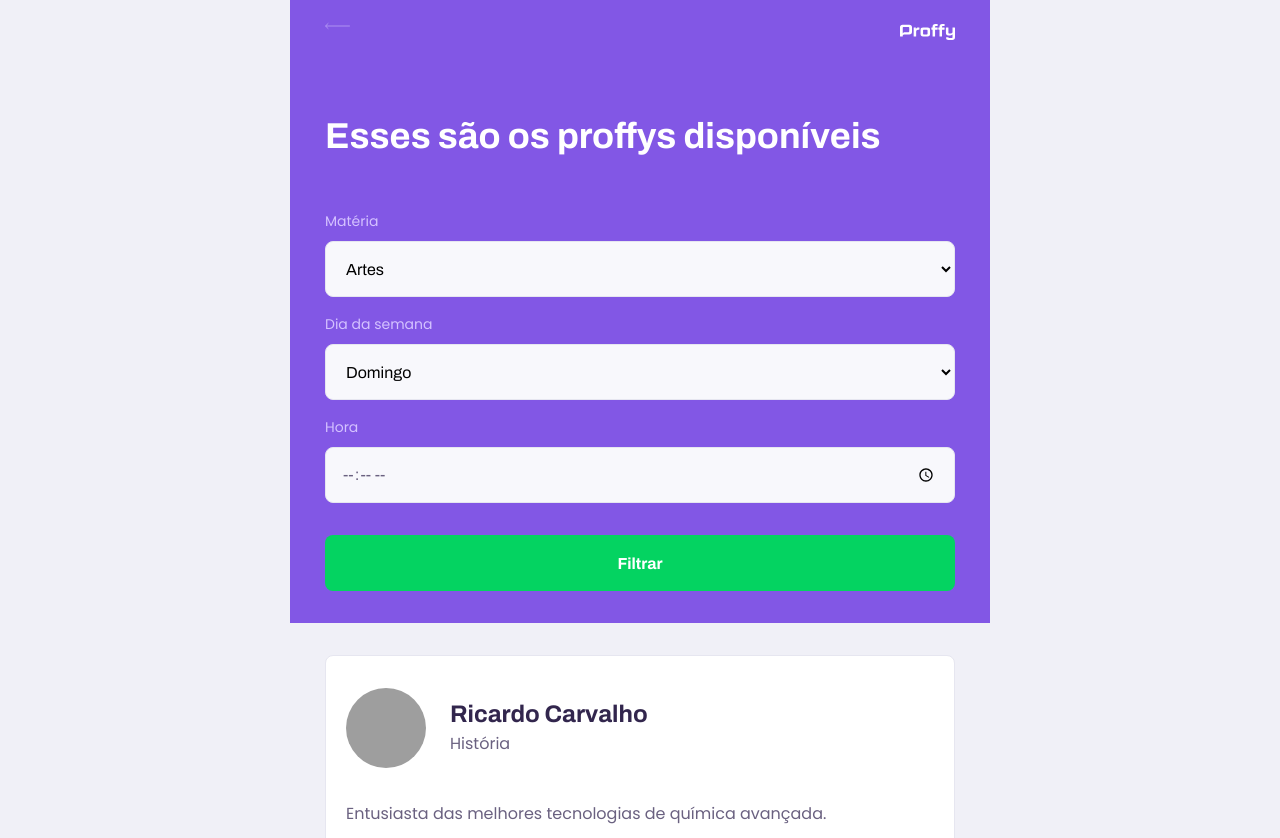
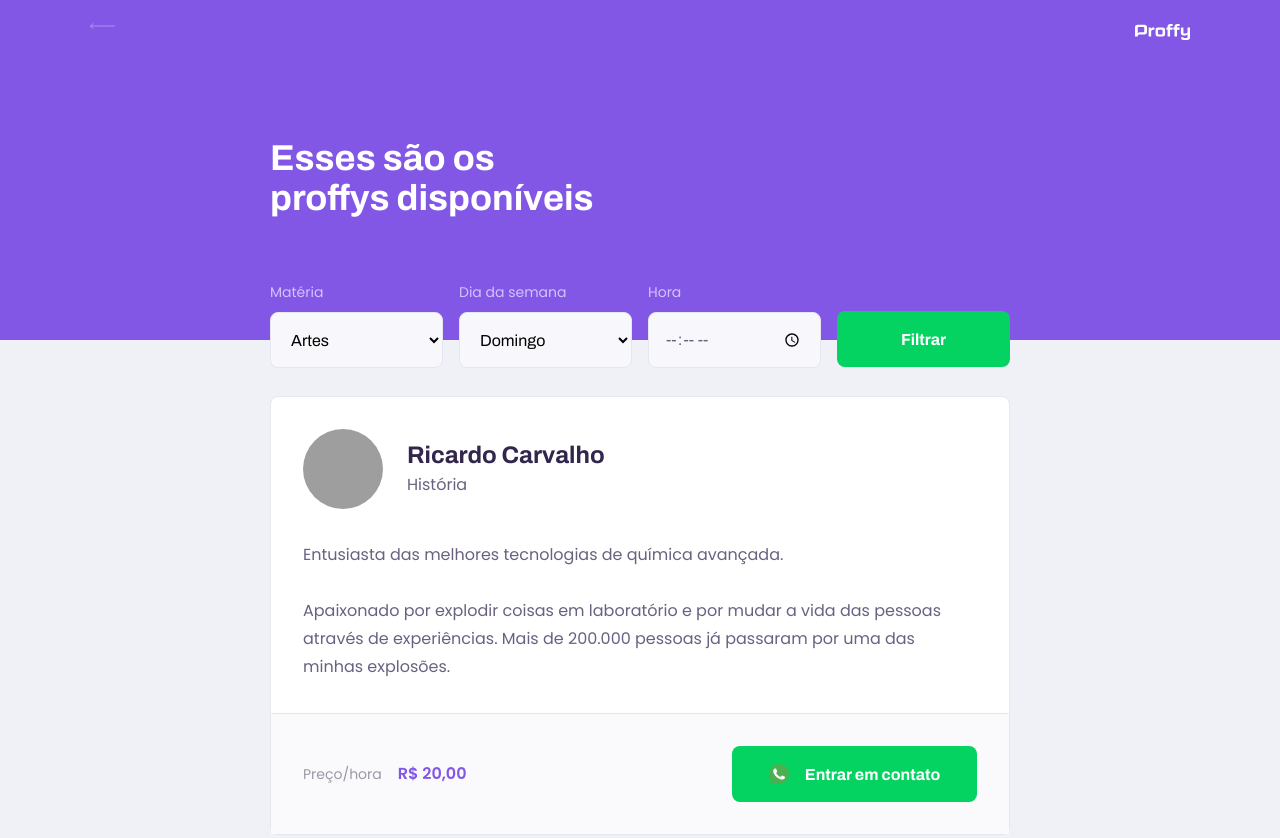
Before and after one commit to RicardoEstudante/next-level-week-2-discovery, a plain HTML site: page study.html in a window 1280 px wide. Shown: the top 838 px of the page. Drawn offline with Linux system fonts and the light colour scheme; grey boxes are pictures that could not be loaded.

Commit message:
finish second day

```diff
--- a/styles/partials/page-study.css
+++ b/styles/partials/page-study.css
@@ -37,6 +37,8 @@
 .page-header .header-content {
     width: 90%;
     margin: 3.2rem auto;
+
+    position: relative;
 }
 
 .page-header .header-content strong {
@@ -152,7 +154,7 @@
     margin-top: 0.4rem;
 }
 
-.teacher-item p {
+.teacher-item > p {
     padding: 0 2rem;
     font-size: 1.6rem;
     line-height: 2.8rem;
@@ -203,3 +205,76 @@
 .teacher-item footer button:hover {
     background: var(--color-secondary-dark);
 }
+
+@media (min-width: 700px) {
+    #page-study #container {
+        max-width: 100vw;
+    }
+
+    .page-header {
+        height: 340px;
+    }
+
+    .page-header  .top-bar-container {
+        max-width: 1100px;
+    }
+
+    .page-header  .header-content {
+        max-width: 740px;
+
+        margin: 0 auto;
+
+        flex: 1 1;
+        padding-bottom: 48px;
+        display: flex;
+        flex-direction: column;
+        justify-content: center;
+    }
+
+    .page-header  .header-content strong {
+        max-width: 350px;
+        line-height: 4rem;
+    }
+
+    .teacher-item header,
+    .teacher-item footer {
+        padding: 32px;
+    }
+
+    #search-teachers {
+        display: grid;
+        grid-template-columns: repeat(4, 1fr);
+        gap: 16px;
+        position: absolute;
+        bottom: -28px;
+    }
+
+    #page-study main {
+        padding: 32px 0;
+        max-width: 740px;
+        margin: 0 auto;
+    }
+
+    #search-teachers .select-block {
+        margin-bottom: 0;
+    }
+
+    .teacher-item > p {
+        padding: 0 32px;
+    }
+
+    .teacher-item footer p strong {
+        display: initial;
+        margin-left: 16px;
+    }
+
+    .teacher-item footer button {
+        width: 245px;
+        font-size: 16px;
+        justify-content: center;
+    }
+
+    .teacher-item footer button img {
+        margin-right: 16px;
+    }
+}
```
